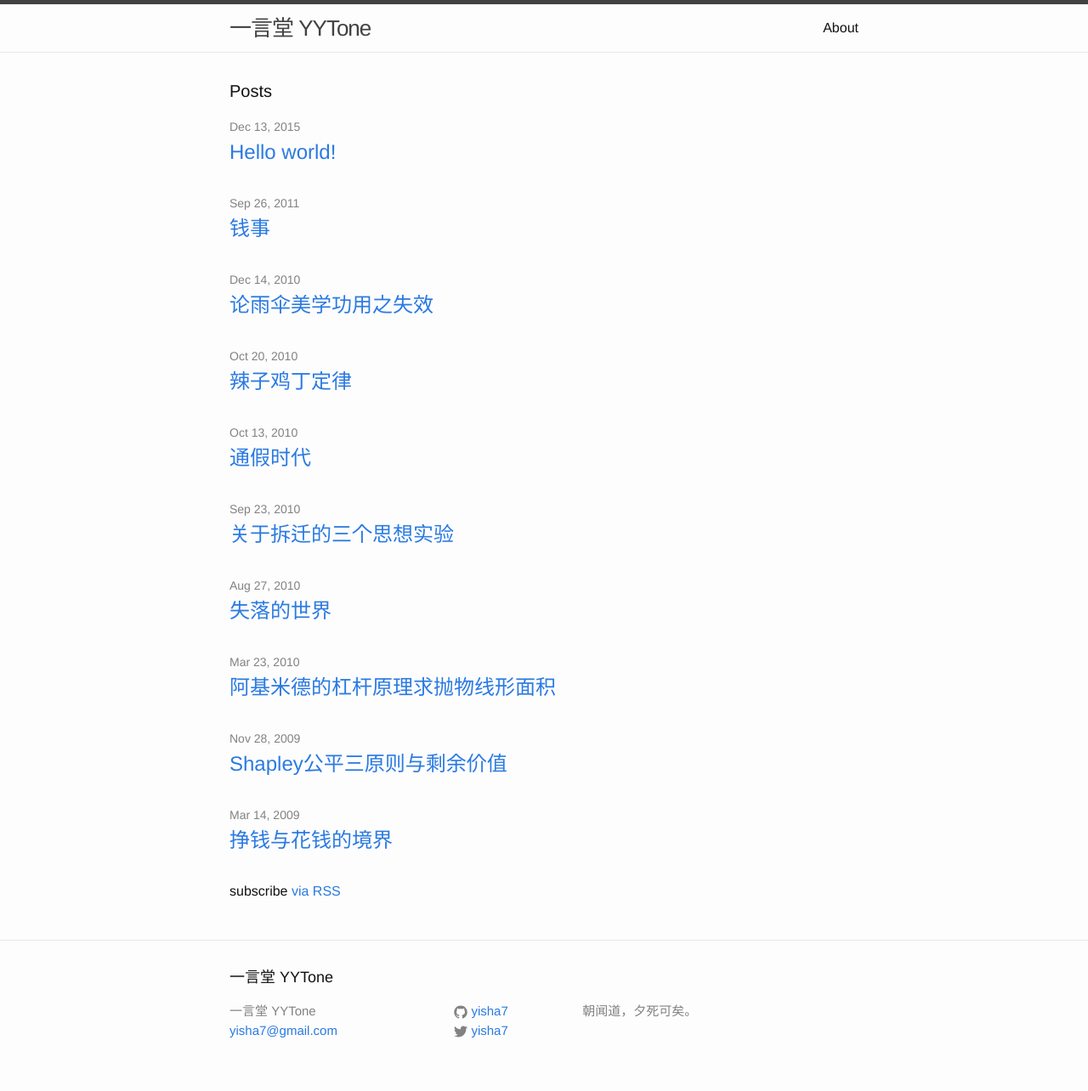
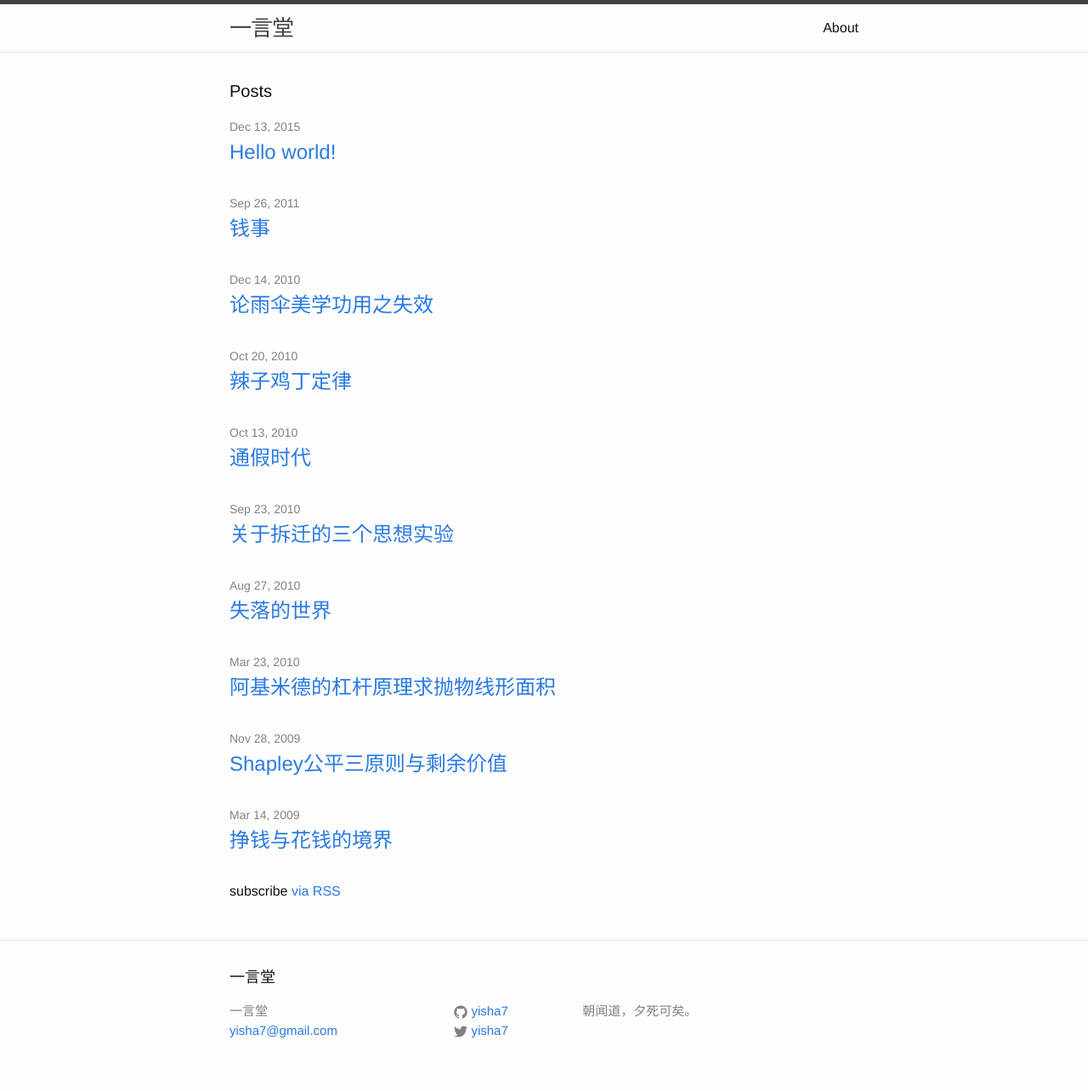
Before and after one commit to yifeitao/yifeitao.github.io, a Jekyll site: the page built from index.html, in a window 1280 px wide. Shown: the whole page at 85% size. Built offline with Jekyll 4.4.1, drawn with Linux system fonts in a browser that asks for light colours.

Commit message:
update config

```diff
--- a/_config.yml
+++ b/_config.yml
@@ -6,12 +6,12 @@
 # 'jekyll serve'. If you change this file, please restart the server process.
 
 # Site settings
-title: 一言堂 YYTone
+title: 一言堂
 email: yisha7@gmail.com
 description: > # this means to ignore newlines until "baseurl:"
   朝闻道，夕死可矣。
 baseurl: "" # the subpath of your site, e.g. /blog
-url: "http://blog.yytone.com" # the base hostname & protocol for your site
+url: "http://yisha7.me" # the base hostname & protocol for your site
 twitter_username: yisha7
 github_username:  yisha7
 permalink: none
```
